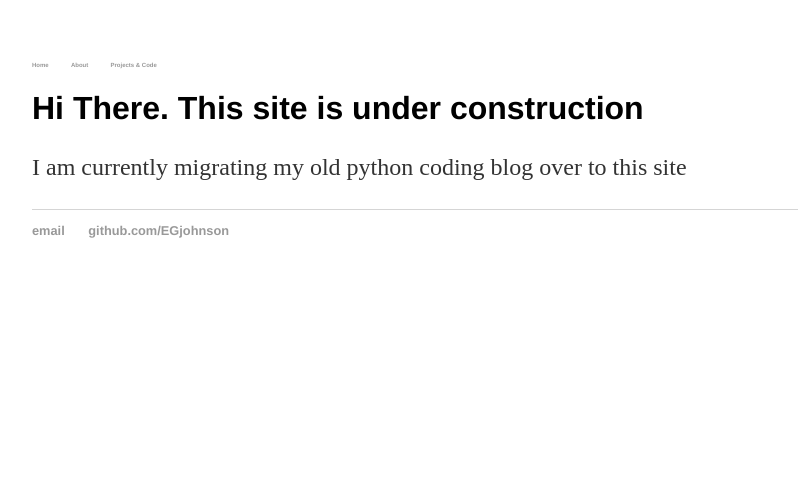
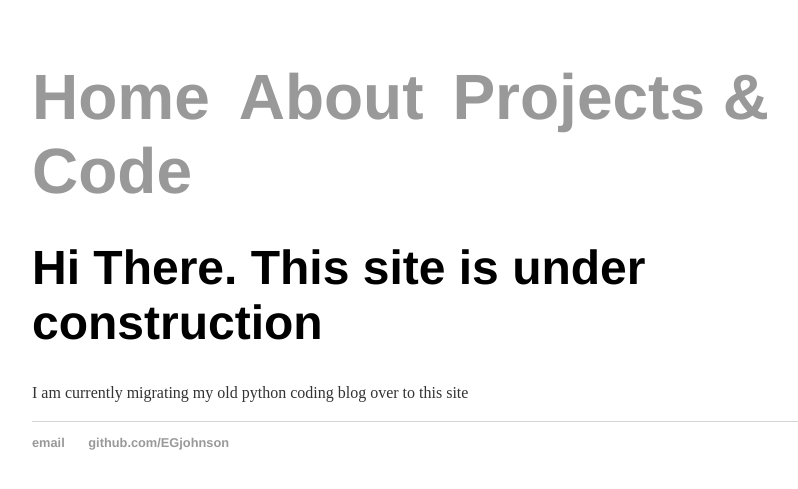
Before and after one commit to EGjohnson/EGjohnson.github.io, a Jekyll site: the page built from index.html, in a window 1280 px wide. Shown: the top 489 px of the page, without its empty margins (160-958 px from the left). Built offline with Jekyll 4.4.1, drawn with Linux system fonts in a browser that asks for light colours.

Commit message:
update text sizw

```diff
--- a/css/main.css
+++ b/css/main.css
@@ -7,12 +7,12 @@ nav ul {
     padding: 0px;
     list-style: none;
     font-weight: bold;
-    font-size: 0.5em;
+    font-size: 2.0em;
 }
 nav ul li {
     display: inline;
     margin-right: 20px;
-    font-size: 0.5em;
+    font-size: 2.0em;
 }
 
 footer ul {
@@ -34,11 +34,11 @@ a:hover {
     text-decoration: underline;
 }
 h1 {
-    font-size: 2.0em;
+    font-size: 3.0em;
     font-family:'Helvetica', 'Arial', 'Sans-Serif';
 }
 p {
-    font-size: 1.5em;
+    font-size: 1.0em;
     line-height: 1.4em;
     color: #333;
 }
```
